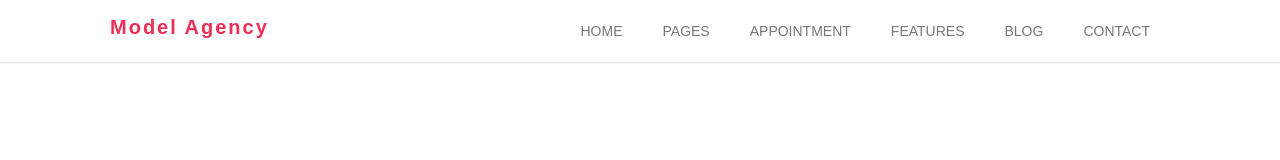
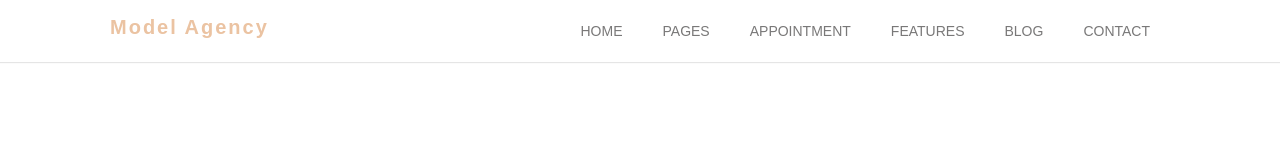
Before and after one commit to MuhammadSayedMorsi/model-agency, a website: page index.html in a window 1280 px wide. Shown: the top 160 px of the page. Drawn offline with nearby package versions, Linux system fonts and the light colour scheme; a web font is replaced by a local one.

Commit message:
initial commit

```diff
--- a/app/assets/css/3-component/_header.scss
+++ b/app/assets/css/3-component/_header.scss
@@ -27,7 +27,7 @@
       transition: all .3s ease;
       a {
         text-decoration: none;
-        color: #ef2d56;
+        color: #ebc3a2;
         font-size: 20px;
         font-weight: 900;
         letter-spacing: 2px;
```
Also changed, not shown: app/assets/css/main.css.
